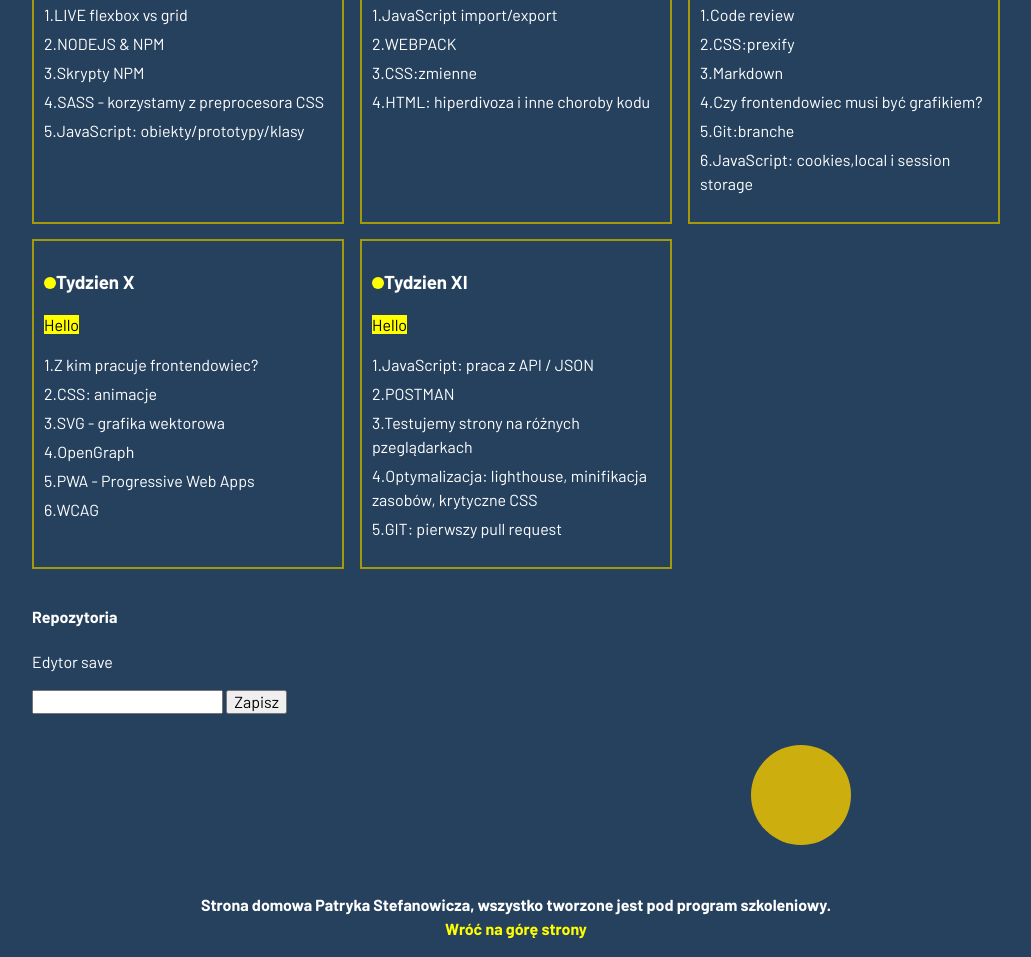
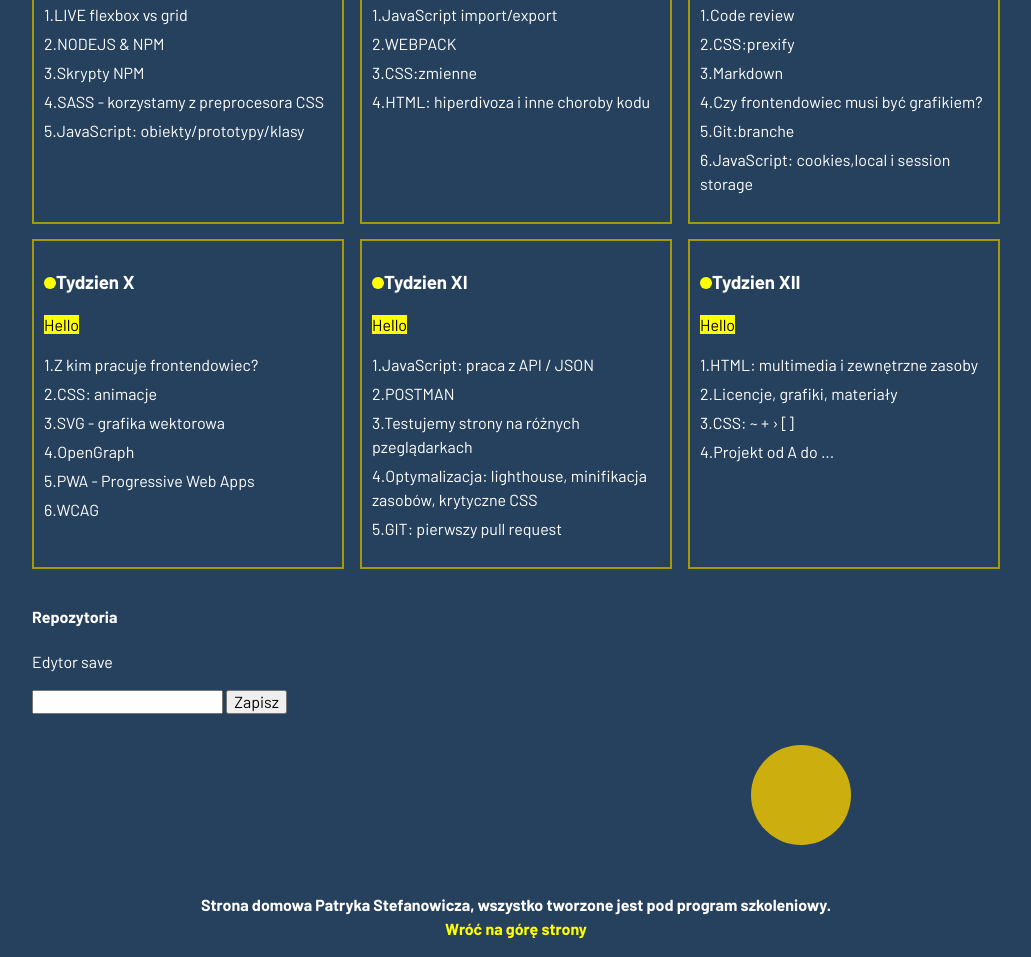
Before and after one commit to patrykstefanowicz/webpack-test, a website built with webpack: page src/pages/index.html in a window 1280 px wide. Shown: the part 1613-2570 px from the top of the page, without its empty margins (124-1155 px from the left). Built offline with nearby package versions, Linux system fonts and the light colour scheme; no server answers.

Commit message:
new week

```diff
--- a/src/pages/index.html
+++ b/src/pages/index.html
@@ -384,6 +384,24 @@
 
             <p></p>
           </article>
+
+          <article class="week-summary">
+            <h3 class="week-summary__title">Tydzien XII</h3>
+            <p class="week-summary__description"></p>
+            <p class="week-summary__paragraph">
+              1.HTML: multimedia i zewnętrzne zasoby
+            </p>
+            <p class="week-summary__paragraph">2.Licencje, grafiki, materiały</p>
+            <p class="week-summary__paragraph">
+              3.CSS: ~ + › []
+            </p>
+            <p class="week-summary__paragraph">
+              4.Projekt od A do ...
+            </p>
+
+            <p></p>
+          </article>
+
         </div>
       </section>
 
```
